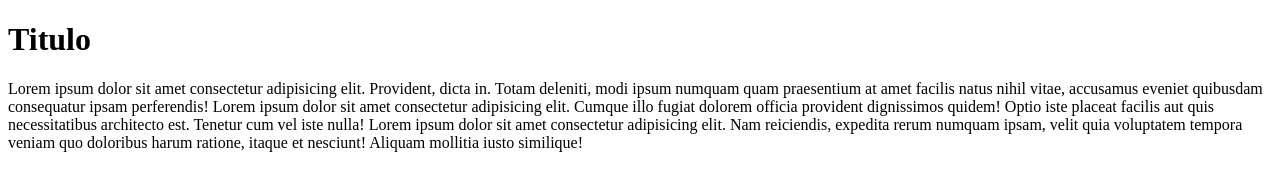
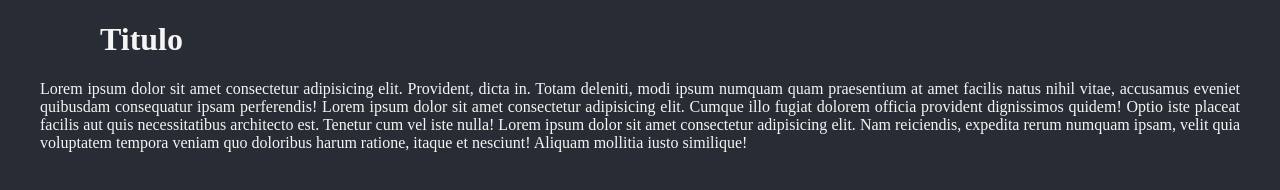
Before and after one commit to Brandon-RS/Git_Practice, a plain HTML site: page index.html in a window 1280 px wide. Drawn offline with Linux system fonts and the light colour scheme.

Commit message:
Agregamos estilos al index

```diff
--- a/assets/css/styles.css
+++ b/assets/css/styles.css
@@ -0,0 +1,11 @@
+body{
+    background: #282C34;
+    color: whitesmoke;
+    max-width: 1200px;
+    text-align: justify;
+    margin: auto;
+}
+
+h1{
+    margin-left: 60px;
+}
--- a/index.html
+++ b/index.html
@@ -5,6 +5,8 @@
     <meta charset="UTF-8">
     <meta http-equiv="X-UA-Compatible" content="IE=edge">
     <meta name="viewport" content="width=device-width, initial-scale=1.0">
+    <link rel="stylesheet" href="assets/css/styles.css">
+
     <title>Home</title>
 </head>
 
```
